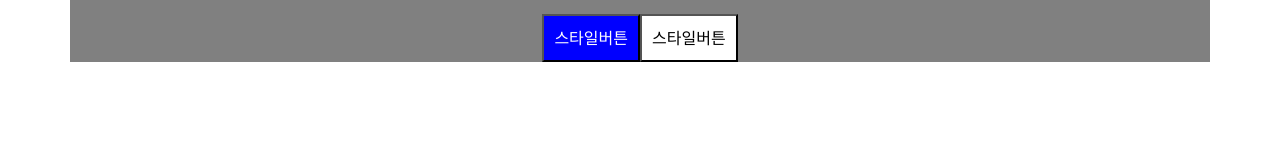
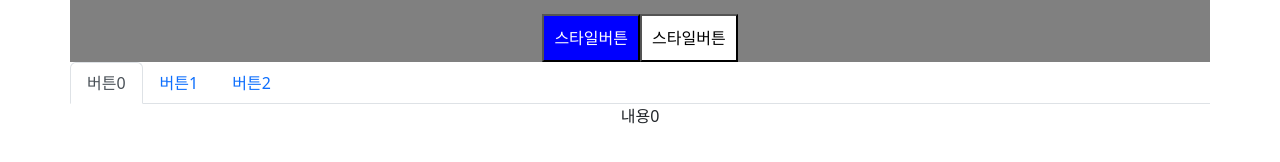
Before and after one commit to hong-havi/study-react, a React (Create React App) app in the folder shop/: page /detail/1 in a window 1280 px wide. Shown: the part 498-660 px from the top of the page. Built offline with nearby package versions, Linux system fonts and the light colour scheme.

Commit message:
animation주기~

```diff
--- a/shop/src/App.css
+++ b/shop/src/App.css
@@ -43,3 +43,11 @@
     transform: rotate(360deg);
   }
 }
+
+.start {
+  opacity: 0;
+}
+.end {
+  opacity: 1;
+  transition: opacity 0.5s;
+}
--- a/shop/src/pages/Detail.js
+++ b/shop/src/pages/Detail.js
@@ -2,7 +2,7 @@ import { useEffect, useState } from "react"
 import { useParams } from "react-router-dom"
 import data_item from "../data_item.js"
 import styled from "styled-components"
-import { Alert, Button } from "react-bootstrap"
+import { Nav } from "react-bootstrap"
 
 let YellowBtn = styled.button`
     background: ${ props => props.bg };
@@ -35,6 +35,7 @@ function Detail() {
     let [count, setCount] = useState(0)
     let [alert, setAlert] = useState(true)
     let [Inputnum, setInputnum] = useState('')
+    let [TabBtn, setTabBtn ] = useState('0')
 
     let { id } = useParams()
     let item = data_item.find( ( data ) => { return data.id.toString() === id })
@@ -95,10 +96,55 @@ function Detail() {
                     <YellowBtn bg="blue">스타일버튼</YellowBtn>
                     <YellowBtn bg="white">스타일버튼</YellowBtn>
                 </Box>
+
+                <Nav variant="tabs"  defaultActiveKey="link0">
+                    <Nav.Item>
+                    <Nav.Link eventKey="link0" onClick={ () => { setTabBtn(0) } }>버튼0</Nav.Link>
+                    </Nav.Item>
+                    <Nav.Item>
+                    <Nav.Link eventKey="link1" onClick={ () => { setTabBtn(1) } }>버튼1</Nav.Link>
+                    </Nav.Item>
+                    <Nav.Item>
+                    <Nav.Link eventKey="link2" onClick={ () => { setTabBtn(2) } }>버튼2</Nav.Link>
+                    </Nav.Item>
+                </Nav>
+
+                <TabContent TabBtn={ TabBtn }></TabContent>
             </div>
         </div>
     );
 }
 
+function TabContent(props){
+
+    let [Fade, setFade] = useState('')
+
+    useEffect( ()=>{
+        // automatic batching 기능에 의해 state 가 붙여있을경우 하나로 합쳐버림
+        let timer = setTimeout( () => {
+            setFade('end')
+        }, 10)
+
+        return () => {
+            clearTimeout(timer)
+            setFade('')
+        }
+    }, [props.TabBtn])
+    /*switch( props.TabBtn ){
+        case 0 :
+            return (<div>내용0</div>)
+        case 1 :
+            return (<div>내용1</div>)
+        case 2 :
+            return (<div>내용2</div>)
+        default :
+            return (<div>내용0</div>)
+    }*/
+
+    return <div className={ `start ${Fade}` }>
+        { [ <div>내용0</div>, <div>내용1</div>, <div>내용2</div>][props.TabBtn] }
+    </div>
+}
+
 
 export default Detail
```
